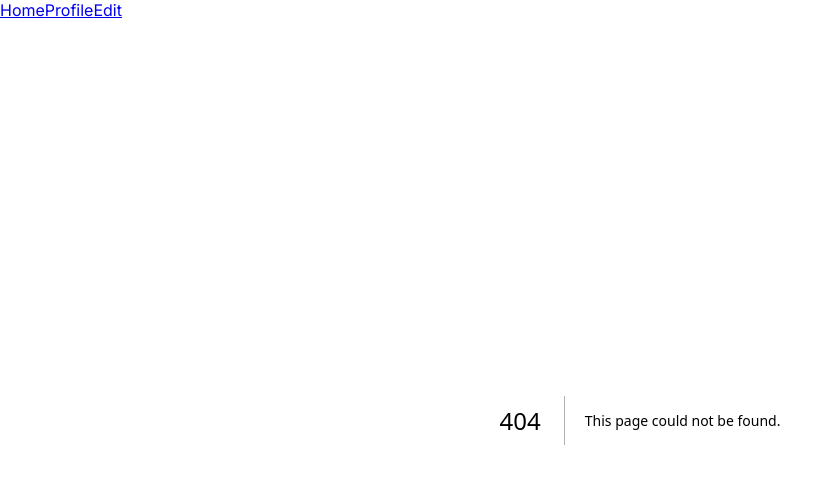
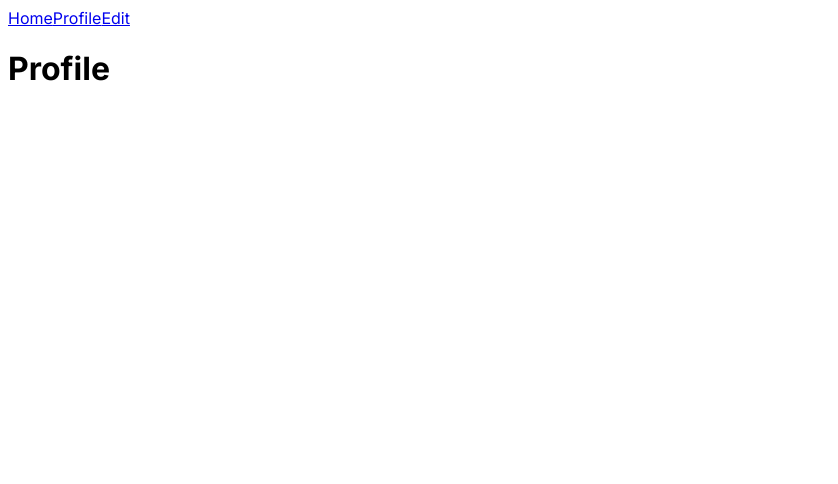
Before and after one commit to ienrum/blog, a Next.js app: page /profile in a window 1280 px wide. Before the commit this address had no page. Shown: the top 484 px of the page, without its empty margins (0-838 px from the left). Built offline with nearby package versions, Linux system fonts and the light colour scheme.

Commit message:
feat: profile path 의 page 컴포넌트 생성
pageEditForm 과 연결 계획중

```diff
--- /dev/null
+++ b/app/profile/page.tsx
@@ -0,0 +1,9 @@
+const Profile = (): React.ReactNode => {
+  return (
+    <div>
+      <h1>Profile</h1>
+    </div>
+  );
+};
+
+export default Profile;
```
